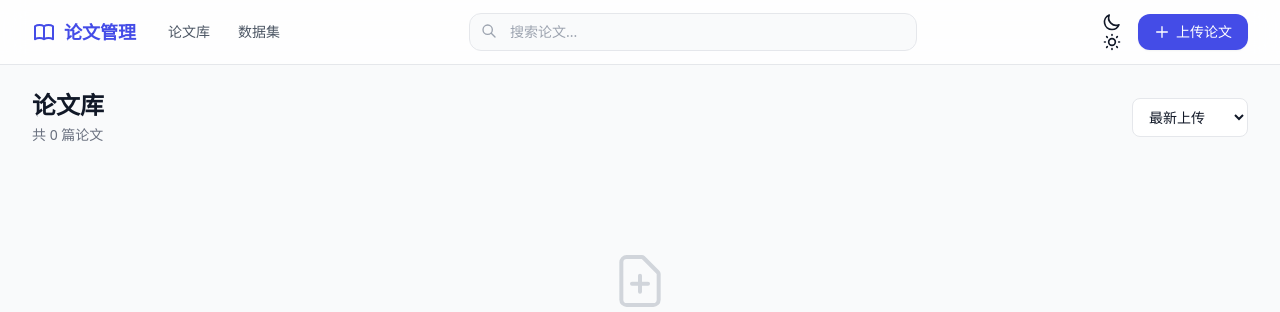
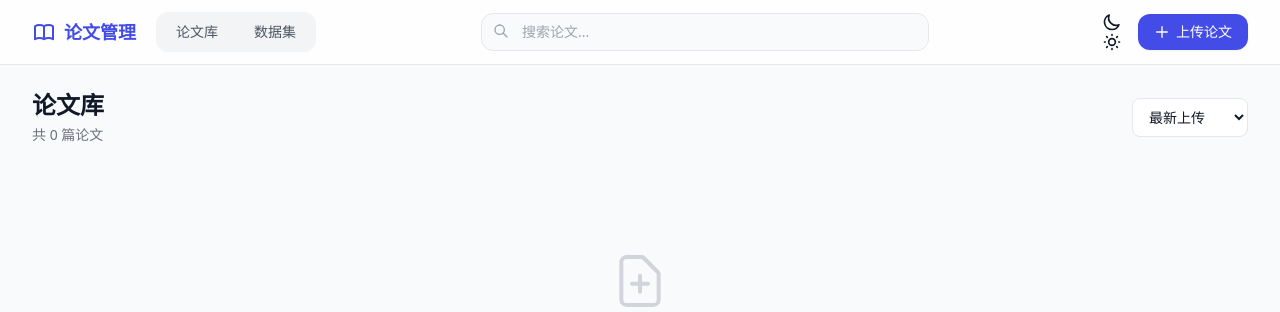
Before and after one commit to Lethe-wq/paper-hub, a Flask app: page / in a window 1280 px wide. Shown: the top 312 px of the page. Run offline with Flask 3, Linux system fonts and the light colour scheme; some libraries are stand-ins or nearby versions.

Commit message:
更改部分ui

```diff
--- a/app/templates/base.html
+++ b/app/templates/base.html
@@ -35,16 +35,16 @@
                     <svg class="w-6 h-6" fill="none" stroke="currentColor" viewBox="0 0 24 24"><path stroke-linecap="round" stroke-linejoin="round" stroke-width="2" d="M12 6.253v13m0-13C10.832 5.477 9.246 5 7.5 5S4.168 5.477 3 6.253v13C4.168 18.477 5.754 18 7.5 18s3.332.477 4.5 1.253m0-13C13.168 5.477 14.754 5 16.5 5c1.747 0 3.332.477 4.5 1.253v13C19.832 18.477 18.247 18 16.5 18c-1.746 0-3.332.477-4.5 1.253"></path></svg>
                     <span class="hidden sm:inline">论文管理</span>
                 </a>
-                <div class="hidden sm:flex items-center gap-1 ml-4">
-                    <a href="{{ url_for('papers.index') }}" class="px-3 py-1.5 text-sm rounded-lg text-gray-600 dark:text-gray-300 hover:bg-gray-100 dark:hover:bg-gray-700 transition">论文库</a>
-                    <a href="{{ url_for('datasets.index') }}" class="px-3 py-1.5 text-sm rounded-lg text-gray-600 dark:text-gray-300 hover:bg-gray-100 dark:hover:bg-gray-700 transition">数据集</a>
+                <div class="hidden sm:flex items-center gap-1 ml-4 bg-gray-100 dark:bg-gray-700 rounded-xl p-1">
+                    <a href="{{ url_for('papers.index') }}" class="px-4 py-1.5 text-sm font-medium rounded-lg text-gray-600 dark:text-gray-300 hover:bg-white dark:hover:bg-gray-600 hover:shadow-sm transition">论文库</a>
+                    <a href="{{ url_for('datasets.index') }}" class="px-4 py-1.5 text-sm font-medium rounded-lg text-gray-600 dark:text-gray-300 hover:bg-white dark:hover:bg-gray-600 hover:shadow-sm transition">数据集</a>
                 </div>
             </div>
 
             <!-- 移动端导航（sm以下显示） -->
-            <div class="sm:hidden flex items-center gap-1">
-                <a href="{{ url_for('papers.index') }}" class="px-2 py-1 text-xs rounded-lg text-gray-600 dark:text-gray-300 hover:bg-gray-100 dark:hover:bg-gray-700 transition">论文</a>
-                <a href="{{ url_for('datasets.index') }}" class="px-2 py-1 text-xs rounded-lg text-gray-600 dark:text-gray-300 hover:bg-gray-100 dark:hover:bg-gray-700 transition">数据</a>
+            <div class="sm:hidden flex items-center gap-1 bg-gray-100 dark:bg-gray-700 rounded-xl p-1">
+                <a href="{{ url_for('papers.index') }}" class="px-3 py-1 text-xs font-medium rounded-lg text-gray-600 dark:text-gray-300 hover:bg-white dark:hover:bg-gray-600 transition">论文库</a>
+                <a href="{{ url_for('datasets.index') }}" class="px-3 py-1 text-xs font-medium rounded-lg text-gray-600 dark:text-gray-300 hover:bg-white dark:hover:bg-gray-600 transition">数据集</a>
             </div>
 
             <!-- 搜索栏 -->
```
